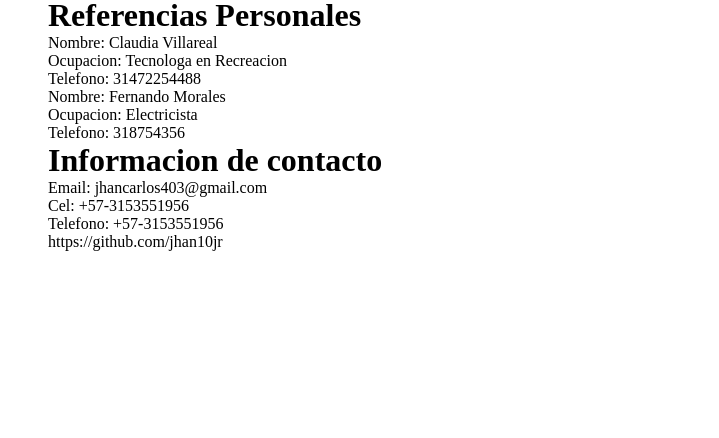
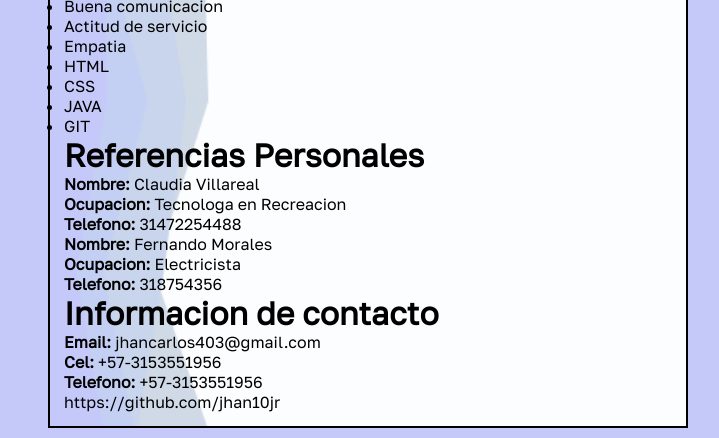
Before and after one commit to jhan10jr/HV.github.io, a plain HTML site: page index.html in a window 1280 px wide. Shown: the part 768-1206 px from the top of the page, without its empty margins (272-991 px from the left). Before the commit the page ends 1019 px from the top, so only its background shows below. Drawn offline with Linux system fonts and the light colour scheme.

Commit message:
agregando fondo e imagenes

```diff
--- a/estilos.css
+++ b/estilos.css
@@ -9,19 +9,32 @@ padding: 0;
 }
 
 
-.body {
+body {
 
 
 display: flex;
+justify-content: center;
+font-family: 'Golos Text', sans-serif;
+
+background-color: #c4c9f9;
 
 }
 
 .contenido {
 
-    justify-self: center;
+
+    background-image: url(/HV.github.io/img/layered-peaks-haikei\ \(2\).png);
+
+    background-repeat: no-repeat;
+    background-size: 700px  1200px;
+
      width: 50%;
+    border: 2px solid black;
+     margin: 10px;
+     padding: 14px;
     display: flex;
     flex-direction: column;
+
 }
 .foto {
 
@@ -38,3 +51,8 @@ display: flex;
     height: 200px;
 
 }
+
+* span {
+
+    font-weight: bold;
+}
--- a/index.html
+++ b/index.html
@@ -5,6 +5,9 @@
     <meta http-equiv="X-UA-Compatible" content="IE=edge">
     <meta name="viewport" content="width=device-width, initial-scale=1.0">
     <link rel="stylesheet" href="estilos.css">
+    <link rel="preconnect" href="https://fonts.googleapis.com">
+    <link rel="preconnect" href="https://fonts.gstatic.com" crossorigin>
+    <link href="https://fonts.googleapis.com/css2?family=Golos+Text&display=swap" rel="stylesheet">
     <title>Hoja  de vida</title>
 
 
```
Also changed, not shown: img/layered-peaks-haikei (2).png (added).
